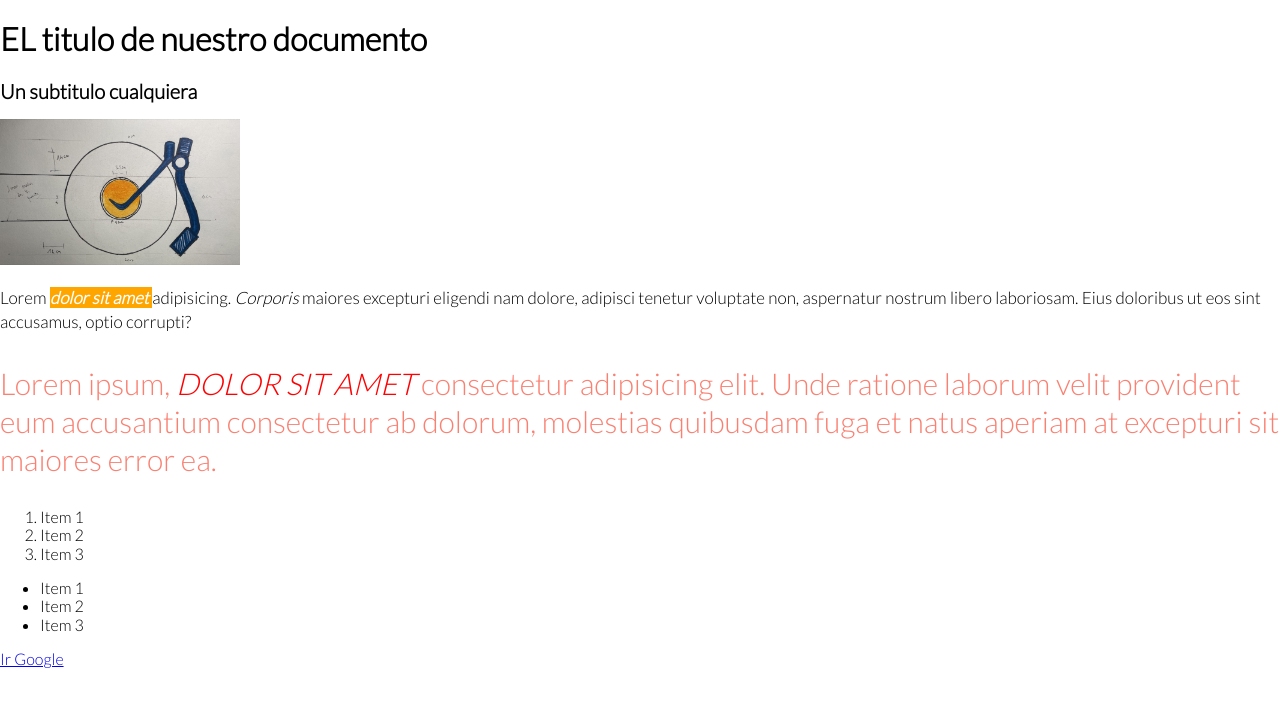
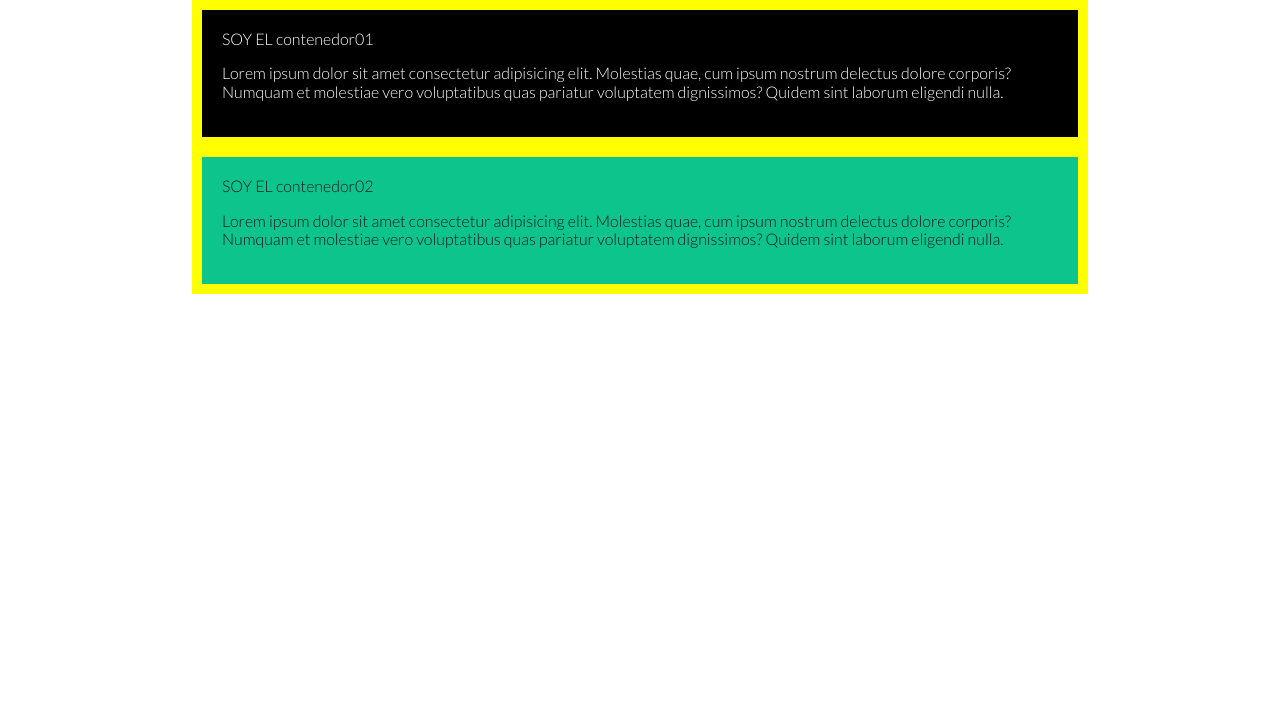
Before and after one commit to Pablo-Brizuela/Proyectos-Pg, a website: page views/home.html in a window 1280 px wide. Drawn offline with Linux system fonts and the light colour scheme.

Commit message:
Clase 13 pg

```diff
--- a/public/css/styles.css
+++ b/public/css/styles.css
@@ -1,39 +1,57 @@
-body {
-    font-family: 'Lato', sans-serif;
-    ;
-}
-h1 {
-    font-size: 50px;
-    font-family: 300 ;
+*{
+    box-sizing: border-box;
 }
 
-h2 {
-    font-size: 20px;
+body {
+
+    font-family: 'Lato', sans-serif;
+
 }
+.contenedor01{
 
-p {
-    font-size: 17px;
-    line-height: 24px;
+    width: 90%;
+    padding: 20px;
+
+    background-color: salmon;
+
 }
+.contenedor02{
 
-p strong {
-    background-color: orange;
-    color: white;
-    font-style: italic;
-}
+    width: 50%;
+    padding: 20px;
 
-strong {
-    color: green
+    background-color: rgb(59, 224, 37);
 
 }
 
-.parrafo-destacado {
-    color: salmon;
-    font-size: 30px;
-    line-height: 38px;
+@media (min-width: 576px) {
+    .contenedor01,
+    .contenedor02 {
+        width: 70%;
+        margin: auto;
+}
+}
+@media (min-width: 768px) {
+    .contenedor01{
+        background-color: black;
+        color: white;
+    }
+    .contenedor02 {
+        background-color: rgb(13, 196, 141);
+        color: rgb(27, 26, 26);
+}
 }
 
-.parrafo-destacado em {
-    color: red;
-    text-transform: uppercase;
+@media (min-width: 992px) {
+    .contenedor01,
+    .contenedor02 {
+        border: solid 10px yellow;
 }
+}
+
+@media (min-width: 1200px) {
+    .contenedor01,
+    .contenedor02 {
+        max-width: 1100px;
+}
+}
--- a/views/home.html
+++ b/views/home.html
@@ -1,37 +1,33 @@
 <!DOCTYPE html>
 <html lang="en">
+
 <head>
     <meta charset="UTF-8">
+    <meta name="viewport" content="width=device-width">
     <meta http-equiv="X-UA-Compatible" content="IE=edge">
     <meta name="viewport" content="width=device-width, initial-scale=1.0">
-    <title>Mi primer documento en HTML</HTML></title>
-    <link rel="stylesheet" href="/css/styles.css">
-    <link href="https://fonts.googleapis.com/css2?family=Lato:wght@300&display=swap" rel="stylesheet">
-    <link rel="stylesheet" href="/css/normalize.css">
+    <title>Mi primer documento en HTML
+
+</HTML>
+</title>
+<link rel="stylesheet" href="/css/styles.css">
+<link href="https://fonts.googleapis.com/css2?family=Lato:wght@300&display=swap" rel="stylesheet">
+<link rel="stylesheet" href="/css/normalize.css">
 </head>
+
 <body>
-    <h1> EL titulo de nuestro documento</h1>
+    <div class="contenedor01"
+        <H2>SOY EL contenedor01</H2>
+        <p>Lorem ipsum dolor sit amet consectetur adipisicing elit. Molestias quae, cum ipsum nostrum delectus dolore
+            corporis? Numquam et molestiae vero voluptatibus quas pariatur voluptatem dignissimos? Quidem sint laborum
+            eligendi nulla.</p>
+        </div>
+            <div class="contenedor02"
+                <H2>SOY EL contenedor02</H2>
+                <p>Lorem ipsum dolor sit amet consectetur adipisicing elit. Molestias quae, cum ipsum nostrum delectus dolore
+                    corporis? Numquam et molestiae vero voluptatibus quas pariatur voluptatem dignissimos? Quidem sint laborum
+                    eligendi nulla.</p>
+                </div>
+</body>
 
-    <h2>Un subtitulo cualquiera</h2>
-
-    <img width="240" src="/images/Logo.jpeg" alt="">
-
-    <p>Lorem <strong> dolor sit amet </strong> adipisicing. <em>Corporis </em> maiores excepturi eligendi nam dolore, adipisci tenetur voluptate non, aspernatur nostrum libero laboriosam. Eius doloribus ut eos sint accusamus, optio corrupti?</p>
-
-    <p class="parrafo-destacado">Lorem ipsum, <em> dolor sit amet </em>consectetur adipisicing elit. Unde ratione laborum velit provident eum accusantium consectetur ab dolorum, molestias quibusdam fuga et natus aperiam at excepturi sit maiores error ea.</p>
-
-    <ol>
-        <li>Item 1</li>
-        <li>Item 2</li>
-        <li>Item 3</li>
-    </ol>
-    <ul>
-        <li>Item 1</li>
-        <li>Item 2</li>
-        <li>Item 3</li>
-    </ul>
-
-    <a href="https://www.Google.com">Ir Google</a>
-
-</body>
 </html>
```
